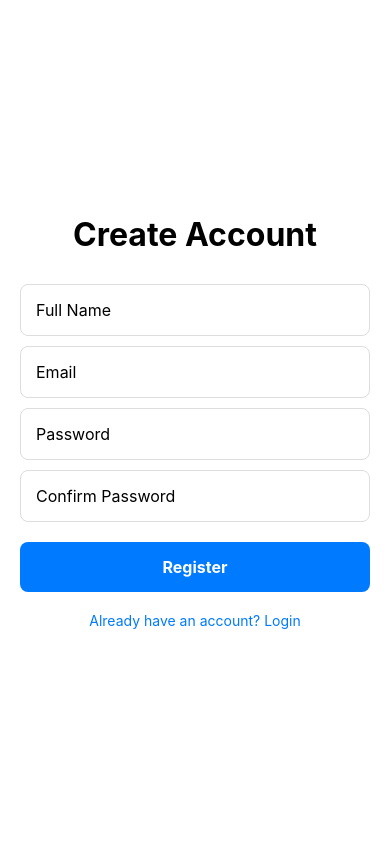
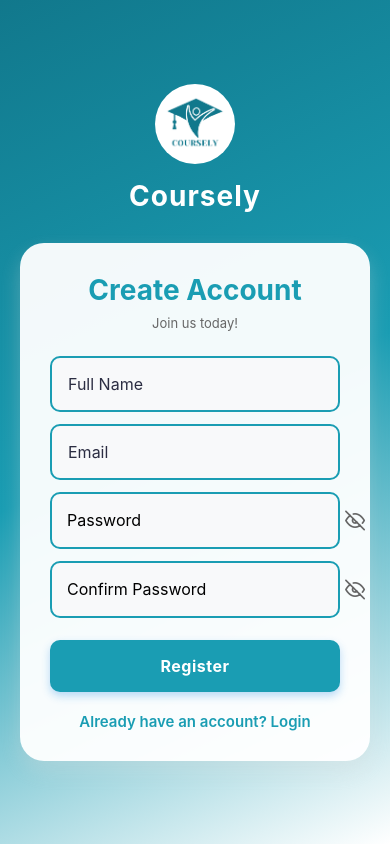
Before and after one commit to TharushiDSilva/Coursely, a React Native app: screen /Register in a window 390 px wide. Built offline with nearby package versions, Linux system fonts and the light colour scheme.

Commit message:
Add consistent UI features for both login and register screens

```diff
--- a/src/screens/Auth/LoginScreen.js
+++ b/src/screens/Auth/LoginScreen.js
@@ -7,6 +7,7 @@ import {
   StyleSheet,
   ActivityIndicator,
   StatusBar,
+  Image,
 } from 'react-native';
 import { LinearGradient } from 'expo-linear-gradient';
 import { Formik } from 'formik';
@@ -39,7 +40,7 @@ export default function LoginScreen({ navigation }) {
 
   return (
     <LinearGradient
-      colors={['#11788C', '#1A9DB3', '#11788C']}
+      colors={['#11788C', '#1A9DB3', '#ffffffff']}
       style={styles.container}
       start={{ x: 0, y: 0 }}
       end={{ x: 1, y: 1 }}
@@ -47,7 +48,11 @@ export default function LoginScreen({ navigation }) {
       <StatusBar barStyle="light-content" backgroundColor="#11788C" />
       <View style={styles.logoContainer}>
         <View style={styles.logoCircle}>
-          <Text style={styles.logoText}>C</Text>
+          <Image
+            source={require('../../../assets/images/1.png')}
+            style={styles.logoImage}
+            resizeMode="contain"
+          />
         </View>
         <Text style={styles.appName}>Coursely</Text>
       </View>
@@ -55,7 +60,7 @@ export default function LoginScreen({ navigation }) {
       <View style={styles.formCard}>
         <Text style={styles.title}>Welcome Back</Text>
         <Text style={styles.subtitle}>
-          TharushiD / Sample@123
+    LEARN, GROW AND GLOW
         </Text>
 
       <Formik
@@ -145,12 +150,17 @@ const styles = StyleSheet.create({
     width: 80,
     height: 80,
     borderRadius: 40,
-    backgroundColor: 'rgba(255, 255, 255, 0.3)',
+    backgroundColor: 'rgba(255, 255, 255, 1)',
     justifyContent: 'center',
     alignItems: 'center',
     marginBottom: 15,
     borderWidth: 3,
     borderColor: 'rgba(255, 255, 255, 0.5)',
+    overflow: 'hidden',
+  },
+  logoImage: {
+    width: 70,
+    height: 70,
   },
   logoText: {
     fontSize: 42,
@@ -167,7 +177,7 @@ const styles = StyleSheet.create({
     backgroundColor: 'rgba(255, 255, 255, 0.95)',
     borderRadius: 24,
     padding: 30,
-    shadowColor: '#000',
+    shadowColor: '#d7d7d7ff',
     shadowOffset: { width: 0, height: 10 },
     shadowOpacity: 0.3,
     shadowRadius: 20,
@@ -175,20 +185,22 @@ const styles = StyleSheet.create({
   },
   title: {
     fontSize: 28,
+    textAlign: 'center',
     fontWeight: 'bold',
     marginBottom: 8,
-    color: '#1E88E5',
+    color: '#1A9DB3',
   },
   subtitle: {
     fontSize: 13,
+    textAlign: 'center',
     color: '#666',
     marginBottom: 25,
   },
   input: {
     backgroundColor: '#F8F9FA',
     borderWidth: 2,
-    borderColor: '#1E88E5',
-    borderRadius: 12,
+    borderColor: '#1A9DB3',
+    borderRadius: 10,
     padding: 16,
     marginBottom: 12,
     fontSize: 16,
@@ -199,8 +211,8 @@ const styles = StyleSheet.create({
     alignItems: 'center',
     backgroundColor: '#F8F9FA',
     borderWidth: 2,
-    borderColor: '#1E88E5',
-    borderRadius: 12,
+    borderColor: '#1A9DB3',
+    borderRadius: 10,
     marginBottom: 12,
   },
   passwordInput: {
@@ -217,8 +229,8 @@ const styles = StyleSheet.create({
     marginBottom: 10,
   },
   button: {
-    backgroundColor: '#000',
-    borderRadius: 12,
+    backgroundColor: '#1A9DB3',
+    borderRadius: 10,
     padding: 16,
     alignItems: 'center',
     marginTop: 10,
@@ -239,7 +251,7 @@ const styles = StyleSheet.create({
     alignItems: 'center',
   },
   linkText: {
-    color: '#1E88E5',
+    color: '#1A9DB3',
     fontSize: 15,
     fontWeight: '600',
   },
--- a/src/screens/Auth/RegisterScreen.js
+++ b/src/screens/Auth/RegisterScreen.js
@@ -1,4 +1,4 @@
-import React from 'react';
+import React, { useState } from 'react';
 import {
   View,
   Text,
@@ -7,10 +7,14 @@ import {
   StyleSheet,
   ActivityIndicator,
   ScrollView,
+  StatusBar,
+  Image,
 } from 'react-native';
+import { LinearGradient } from 'expo-linear-gradient';
 import { Formik } from 'formik';
 import * as Yup from 'yup';
 import { useDispatch, useSelector } from 'react-redux';
+import { Feather } from '@expo/vector-icons';
 import { registerUser } from '../../redux/authSlice';
 
 const RegisterSchema = Yup.object().shape({
@@ -31,6 +35,8 @@ const RegisterSchema = Yup.object().shape({
 export default function RegisterScreen({ navigation }) {
   const dispatch = useDispatch();
   const { loading, error } = useSelector((state) => state.auth);
+  const [showPassword, setShowPassword] = useState(false);
+  const [showConfirmPassword, setShowConfirmPassword] = useState(false);
 
   const handleRegister = async (values) => {
     const result = await dispatch(registerUser(values));
@@ -40,8 +46,31 @@ export default function RegisterScreen({ navigation }) {
   };
 
   return (
-    <ScrollView contentContainerStyle={styles.container}>
+    <LinearGradient
+      colors={['#11788C', '#1A9DB3', '#ffffffff']}
+      style={styles.container}
+      start={{ x: 0, y: 0 }}
+      end={{ x: 1, y: 1 }}
+    >
+      <StatusBar barStyle="light-content" backgroundColor="#11788C" />
+      <ScrollView
+        contentContainerStyle={styles.scrollContent}
+        showsVerticalScrollIndicator={false}
+      >
+        <View style={styles.logoContainer}>
+          <View style={styles.logoCircle}>
+            <Image
+              source={require('../../../assets/images/1.png')}
+              style={styles.logoImage}
+              resizeMode="contain"
+            />
+          </View>
+          <Text style={styles.appName}>Coursely</Text>
+        </View>
+
+        <View style={styles.formCard}>
           <Text style={styles.title}>Create Account</Text>
+          <Text style={styles.subtitle}>Join us today!</Text>
 
       <Formik
         initialValues={{ name: '', email: '', password: '', confirmPassword: '' }}
@@ -74,26 +103,50 @@ export default function RegisterScreen({ navigation }) {
               <Text style={styles.errorText}>{errors.email}</Text>
             )}
 
+            <View style={styles.passwordContainer}>
               <TextInput
-              style={styles.input}
+                style={styles.passwordInput}
                 placeholder="Password"
                 onChangeText={handleChange('password')}
                 onBlur={handleBlur('password')}
                 value={values.password}
-              secureTextEntry
+                secureTextEntry={!showPassword}
               />
+              <TouchableOpacity
+                style={styles.eyeIcon}
+                onPress={() => setShowPassword(!showPassword)}
+              >
+                <Feather
+                  name={showPassword ? 'eye' : 'eye-off'}
+                  size={20}
+                  color="#666"
+                />
+              </TouchableOpacity>
+            </View>
             {errors.password && touched.password && (
               <Text style={styles.errorText}>{errors.password}</Text>
             )}
 
+            <View style={styles.passwordContainer}>
               <TextInput
-              style={styles.input}
+                style={styles.passwordInput}
                 placeholder="Confirm Password"
                 onChangeText={handleChange('confirmPassword')}
                 onBlur={handleBlur('confirmPassword')}
                 value={values.confirmPassword}
-              secureTextEntry
+                secureTextEntry={!showConfirmPassword}
               />
+              <TouchableOpacity
+                style={styles.eyeIcon}
+                onPress={() => setShowConfirmPassword(!showConfirmPassword)}
+              >
+                <Feather
+                  name={showConfirmPassword ? 'eye' : 'eye-off'}
+                  size={20}
+                  color="#666"
+                />
+              </TouchableOpacity>
+            </View>
             {errors.confirmPassword && touched.confirmPassword && (
               <Text style={styles.errorText}>{errors.confirmPassword}</Text>
             )}
@@ -123,33 +176,99 @@ export default function RegisterScreen({ navigation }) {
           </View>
         )}
       </Formik>
+      </View>
       </ScrollView>
+    </LinearGradient>
   );
 }
 
 const styles = StyleSheet.create({
   container: {
+    flex: 1,
+  },
+  scrollContent: {
     flexGrow: 1,
     justifyContent: 'center',
     padding: 20,
-    backgroundColor: '#fff',
+  },
+  logoContainer: {
+    alignItems: 'center',
+    marginBottom: 30,
+  },
+  logoCircle: {
+    width: 80,
+    height: 80,
+    borderRadius: 40,
+    backgroundColor: 'rgba(255, 255, 255, 1)',
+    justifyContent: 'center',
+    alignItems: 'center',
+    marginBottom: 15,
+    borderWidth: 3,
+    borderColor: 'rgba(255, 255, 255, 0.5)',
+    overflow: 'hidden',
+  },
+  logoImage: {
+    width: 60,
+    height: 60,
+  },
+  appName: {
+    fontSize: 28,
+    fontWeight: 'bold',
+    color: '#fff',
+    letterSpacing: 1,
+  },
+  formCard: {
+    backgroundColor: 'rgba(255, 255, 255, 0.95)',
+    borderRadius: 24,
+    padding: 30,
+    shadowColor: '#d7d7d7ff',
+    shadowOffset: { width: 0, height: 10 },
+    shadowOpacity: 0.3,
+    shadowRadius: 20,
+    elevation: 10,
   },
   title: {
-    fontSize: 32,
+    fontSize: 28,
     fontWeight: 'bold',
-    marginBottom: 30,
+    marginBottom: 8,
     textAlign: 'center',
+    color: '#1A9DB3',
+  },
+  subtitle: {
+    fontSize: 13,
+    textAlign: 'center',
+    color: '#666',
+    marginBottom: 25,
   },
   form: {
     width: '100%',
   },
   input: {
-    borderWidth: 1,
-    borderColor: '#ddd',
-    borderRadius: 8,
+    backgroundColor: '#F8F9FA',
+    borderWidth: 2,
+    borderColor: '#1A9DB3',
+    borderRadius: 10,
+    padding: 16,
+    marginBottom: 12,
+    fontSize: 16,
+    color: '#2B2D42',
+  },
+  passwordContainer: {
+    flexDirection: 'row',
+    alignItems: 'center',
+    backgroundColor: '#F8F9FA',
+    borderWidth: 2,
+    borderColor: '#1A9DB3',
+    borderRadius: 10,
+    marginBottom: 12,
+  },
+  passwordInput: {
+    flex: 1,
     padding: 15,
-    marginBottom: 10,
     fontSize: 16,
+  },
+  eyeIcon: {
+    padding: 15,
   },
   errorText: {
     color: 'red',
@@ -157,23 +276,30 @@ const styles = StyleSheet.create({
     marginBottom: 10,
   },
   button: {
-    backgroundColor: '#007AFF',
-    borderRadius: 8,
-    padding: 15,
+    backgroundColor: '#1A9DB3',
+    borderRadius: 10,
+    padding: 16,
     alignItems: 'center',
     marginTop: 10,
+    shadowColor: '#1E88E5',
+    shadowOffset: { width: 0, height: 4 },
+    shadowOpacity: 0.3,
+    shadowRadius: 8,
+    elevation: 5,
   },
   buttonText: {
     color: '#fff',
     fontSize: 16,
     fontWeight: 'bold',
+    letterSpacing: 0.5,
   },
   linkContainer: {
     marginTop: 20,
     alignItems: 'center',
   },
   linkText: {
-    color: '#007AFF',
-    fontSize: 14,
+    color: '#1A9DB3',
+    fontSize: 15,
+    fontWeight: '600',
   },
 });
```
Lines whose indentation alone changed are shown as unchanged.
